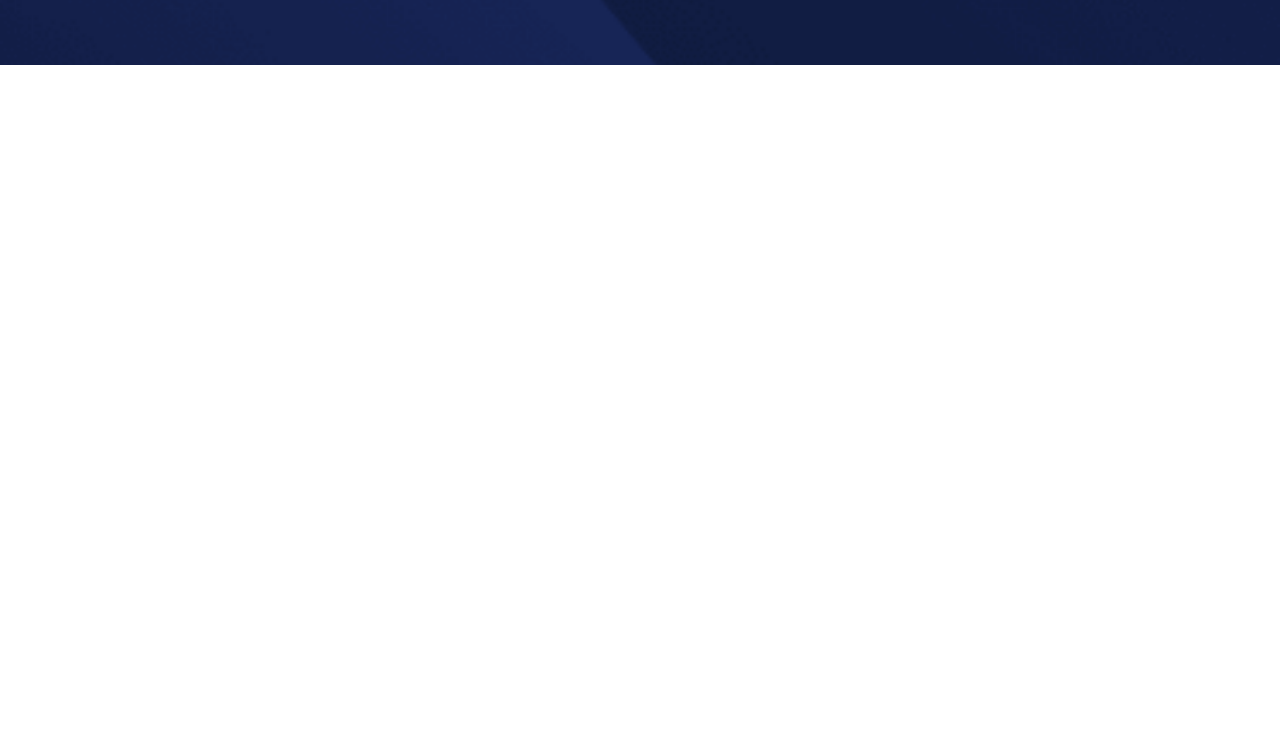
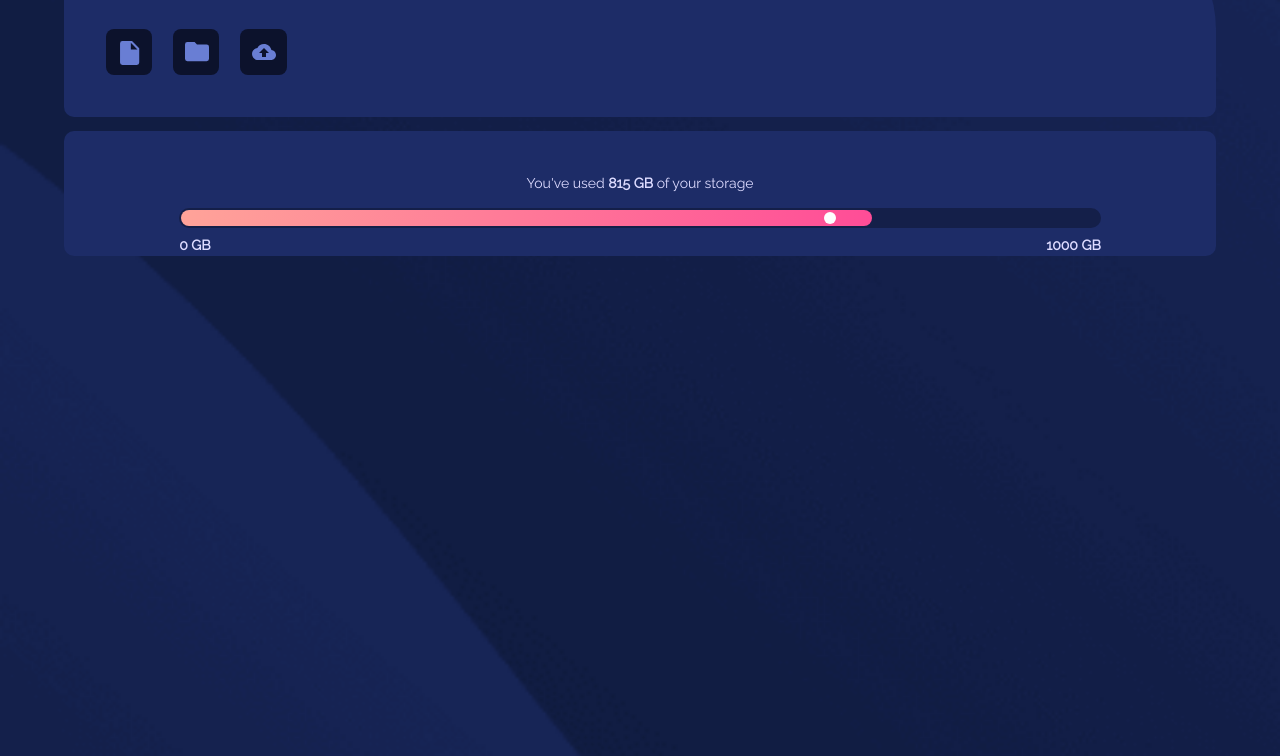
Before and after one commit to SwallowEve/fylo-data-storage-component-master, a plain HTML site: page index.html in a window 1280 px wide. Shown: the part 735-1491 px from the top of the page. Before the commit the page ends 800 px from the top, so only its background shows below. Drawn offline with nearby package versions, Linux system fonts and the light colour scheme.

Commit message:
on stream changes

```diff
--- a/index.html
+++ b/index.html
@@ -16,18 +16,21 @@
   </style>
 </head>
 <body>
-  <section class="d-flex">
-    <div>
-      <div>
+  <div class="section-main">
+     <section class="section-main--container1">
+    <div class="ms-5 mt-5 mb-5">
+      <div class="mb-5 ">
         <img src="./images/logo.svg" alt="logo">
       </div>
-      <div>
+      <div class="section-main--container-icon1 float-start me-4 mb-5">
         <a href="http://" target="_blank" rel="noopener noreferrer">
           <img src="./images/icon-document.svg" alt="open_document">
-        </a>
+        </a></div>
+        <div class="section-main--container-icon float-start me-4 mb-5">
         <a href="http://" target="_blank" rel="noopener noreferrer">
           <img src="./images/icon-folder.svg" alt="open_folder">
-        </a>
+        </a></div>
+        <div class="section-main--container-icon float-start">
         <a href="http://" target="_blank" rel="noopener noreferrer">
           <img src="./images/icon-upload.svg" alt="upload">
         </a>
@@ -35,7 +38,22 @@
     </div>
     <div></div>
   </section>
+  <section class="section-main--container2 mt-3">
+    <p class="text-center mt-5">You've used <span class="fw-bolder">815 GB</span> of your storage</p>
+    <div class="section-main--container2-scale ">
+      <div class="section-main--container2-scale1 rounded-pill">
+        <div class="section-main--container2-scale2 rounded-pill"></div>
+        <div class="section-main--container2-scale3 rounded-circle"></div>
+    </div>
 
+    <span class="fw-bolder float-start mt-2">0 GB</span>
+      <span class="fw-bolder float-end mt-2">1000 GB</span>
+      </div>
+
+      <div class="section-main--container2-label"></div>
+
+  </section>
+  </div>
   <div class="attribution">
     Challenge by <a href="https://www.frontendmentor.io?ref=challenge" target="_blank">Frontend Mentor</a>.
     Coded by <a href="#">SwallowEve</a>.
--- a/style.css
+++ b/style.css
@@ -13,3 +13,76 @@ body {
     background-size: cover;
     background-position: center;
 }
+.section-main {
+    margin-top: 50%;
+    margin-bottom: 50%;
+  display: flex;
+  flex-direction: column;
+  align-items: center;
+}
+.section-main--container1, .section-main--container2 {
+    width: 90%;
+    background-color: hsl(228, 56%, 26%);
+    border-radius: 10px;
+    color: hsl(243, 100%, 93%);
+}
+.section-main--container1 {
+    border-top-right-radius: 125px;
+}
+.section-main--container-icon, .section-main--container-icon1 {
+    width: 3.3rem;
+    height: 3.3rem;
+    background-color: hsl(229, 57%, 11%);
+    border-radius: 8px;
+}
+
+.section-main--container-icon a, .section-main--container-icon1 a {
+    display: block;
+    width: 50%;
+    height: auto;
+    height: 50%;
+    margin: 25% 25%;
+}
+.section-main--container-icon1 a {
+    margin: 25% 20% 25% 30%;
+}
+.section-main--container2{
+    position: relative;
+}
+.section-main--container2-scale{
+    width: 80%;
+    margin-left: auto;
+    margin-right: auto;
+}
+.section-main--container2-scale1 {
+    position: relative;
+    height: 20px;
+    background-color: hsla(229, 57%, 11%, 0.5);
+    width: 100%;
+
+    z-index: 0;
+}
+
+.section-main--container2-scale2 {
+    position: absolute;
+    width: 75%;
+    height: 16px;
+    top:2px;
+    left: 2px;
+    background-image: linear-gradient(to right, hsl(6, 100%, 80%), hsl(335, 100%, 65%));
+    z-index: 10;
+
+}
+.section-main--container2-scale3 {
+    position: absolute;
+    width: 12px;
+    height: 12px;
+    top: 4px;
+    left: 70%;
+    background-color: #fff;
+    z-index: 20;
+
+}
+.section-main--container2-label {
+
+}
```
